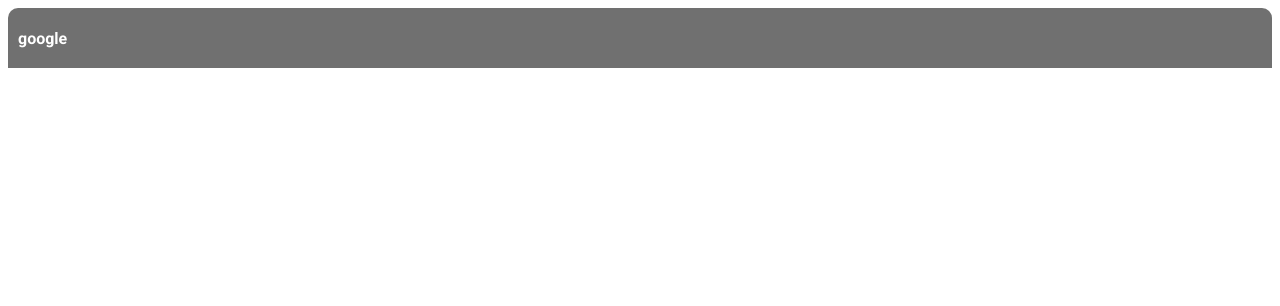
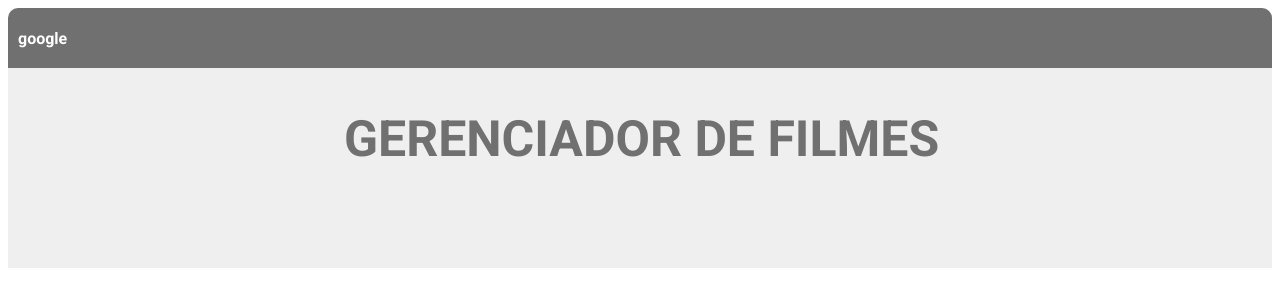
Before and after one commit to EmanuelCaetano/gerenciador-filmes-react, a React (Create React App) app: page / in a window 1280 px wide. Shown: the top 306 px of the page. Built offline with nearby package versions, Linux system fonts and the light colour scheme.

Commit message:
criacao da topbanner com estilizaçao

```diff
--- a/src/App.jsx
+++ b/src/App.jsx
@@ -1,11 +1,14 @@
 import { Topbar } from "./componentes/topbar";
+import {Topbanner} from "./componentes/topbanner";
 import "./global.css";
 
 function App() {
   return (
     <>
     <Topbar/>
+    <Topbanner />
     </>
+
   );
 }
 
--- /dev/null
+++ b/src/componentes/topbanner/index.jsx
@@ -0,0 +1,9 @@
+import "./style.css";
+
+export function Topbanner(){
+  return(
+    <div  className="topbanner">
+      <center className="topbanner">GERENCIADOR DE FILMES</center>
+    </div>
+  );
+}
--- /dev/null
+++ b/src/componentes/topbanner/style.css
@@ -0,0 +1,15 @@
+div.topbanner{
+  height: 200px;
+  background-color: #efefef;
+
+}
+
+center.topbanner{
+  font-size: 50px;
+  font-weight: bold;
+  color: #707070;
+  position: absolute;
+  top: 110px;
+  text-align: center;
+  width: 99%;
+}
```
